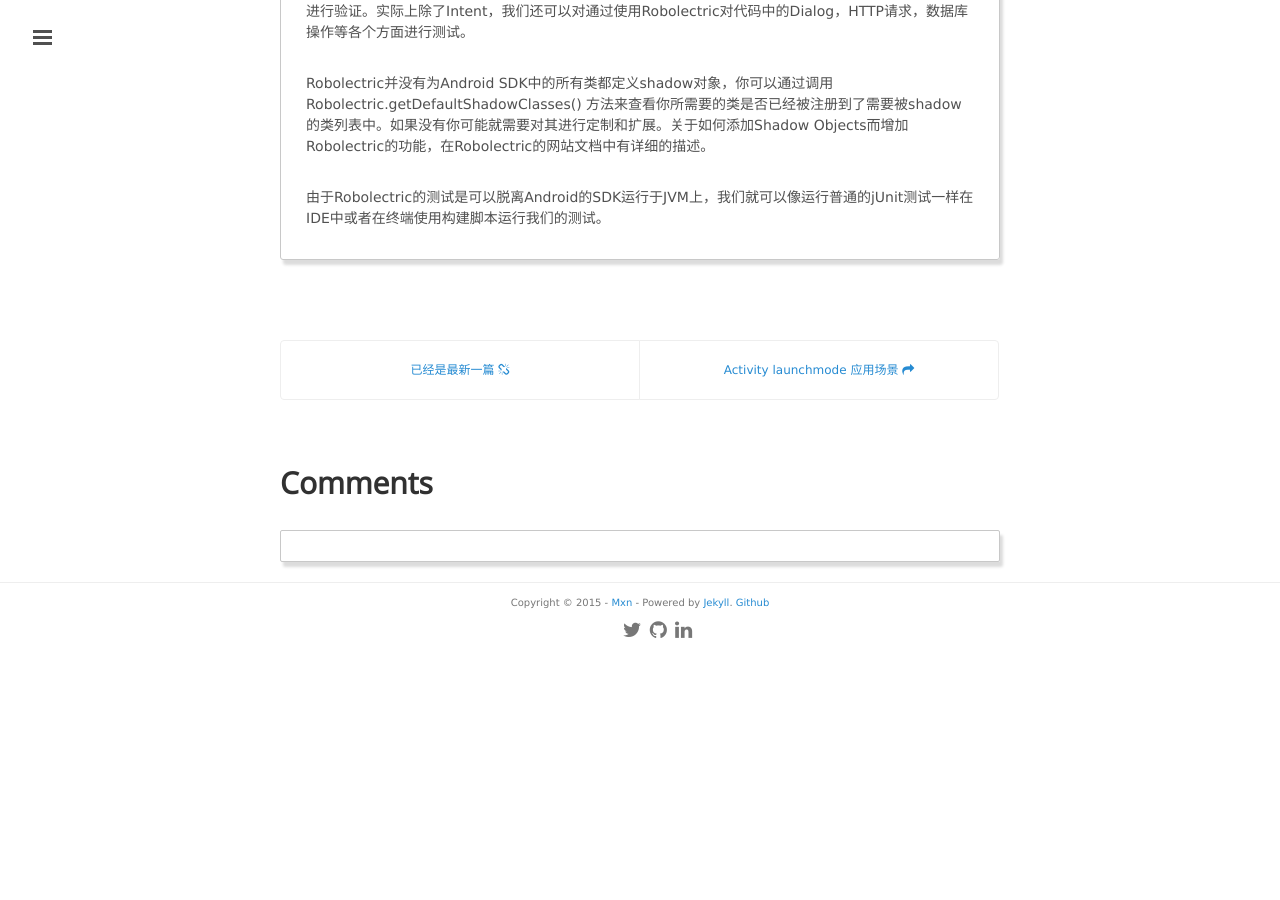
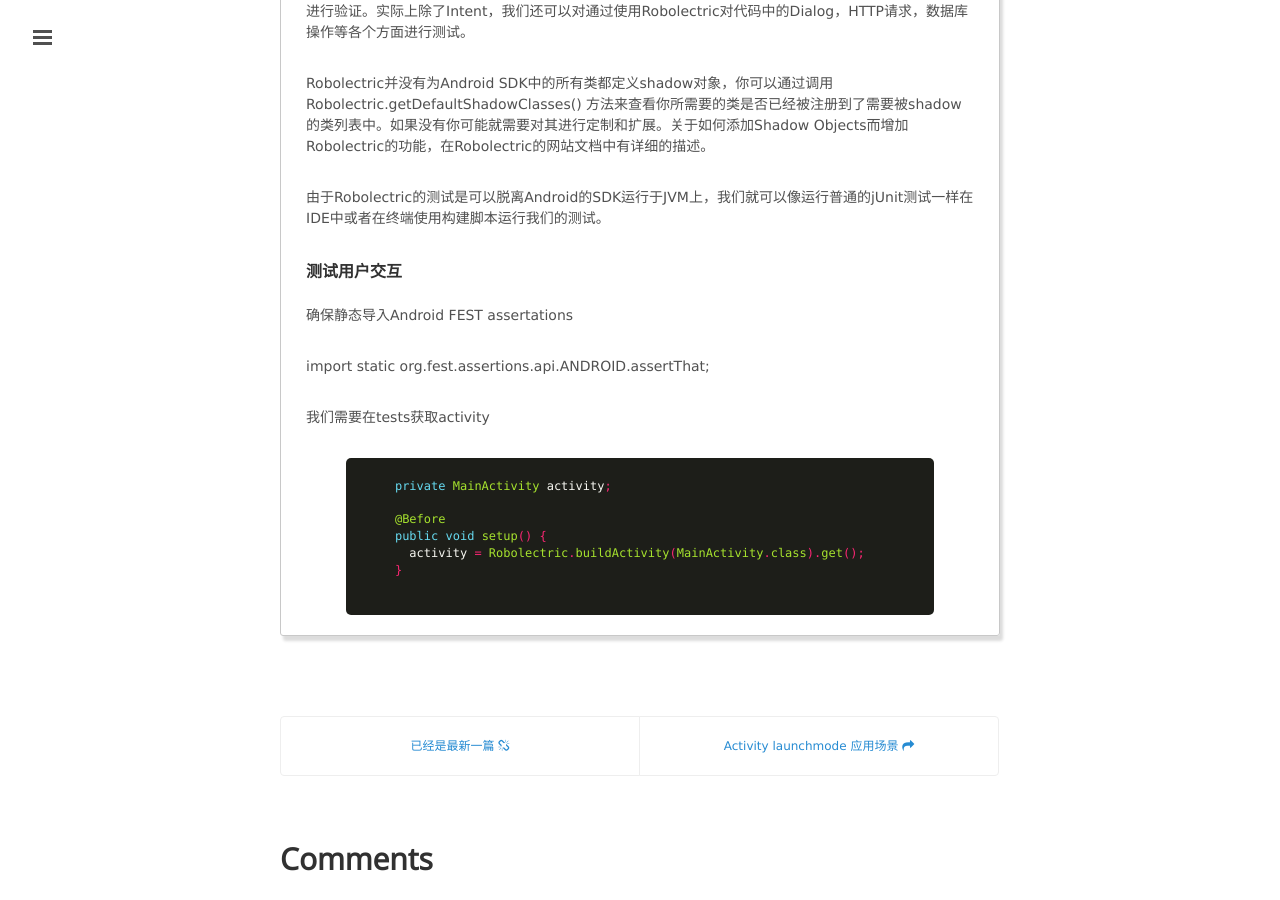
Before and after one commit to mxn21/mxn21.github.io, a Jekyll site: the page built from _posts/2015-7-7-使用Robolectric进行Android单元测试.md, in a window 1280 px wide and 900 px high, scrolled down 6662 px. Built offline with Jekyll 4.4.1, drawn with Linux system fonts in a browser that asks for light colours; Markdown is read by kramdown in place of the engine named in the settings; comment, search, counter and statistics services are not loaded; before the commit the page ends 7317 px from its top, so only the background shows below that.

Commit message:
123213
1232131

```diff
--- a/_posts/2015-7-7-使用Robolectric进行Android单元测试.md
+++ b/_posts/2015-7-7-使用Robolectric进行Android单元测试.md
@@ -275,3 +275,22 @@
 Robolectric并没有为Android SDK中的所有类都定义shadow对象，你可以通过调用 Robolectric.getDefaultShadowClasses() 方法来查看你所需要的类是否已经被注册到了需要被shadow的类列表中。如果没有你可能就需要对其进行定制和扩展。关于如何添加Shadow Objects而增加Robolectric的功能，在Robolectric的网站文档中有详细的描述。
 
 由于Robolectric的测试是可以脱离Android的SDK运行于JVM上，我们就可以像运行普通的jUnit测试一样在IDE中或者在终端使用构建脚本运行我们的测试。
+
+
+#### 测试用户交互
+
+确保静态导入Android FEST assertations
+
+import static org.fest.assertions.api.ANDROID.assertThat;
+
+我们需要在tests获取activity
+
+    {% highlight java  %}
+
+    private MainActivity activity;
+
+    @Before
+    public void setup() {
+      activity = Robolectric.buildActivity(MainActivity.class).get();
+    }
+    {% endhighlight %}
```
